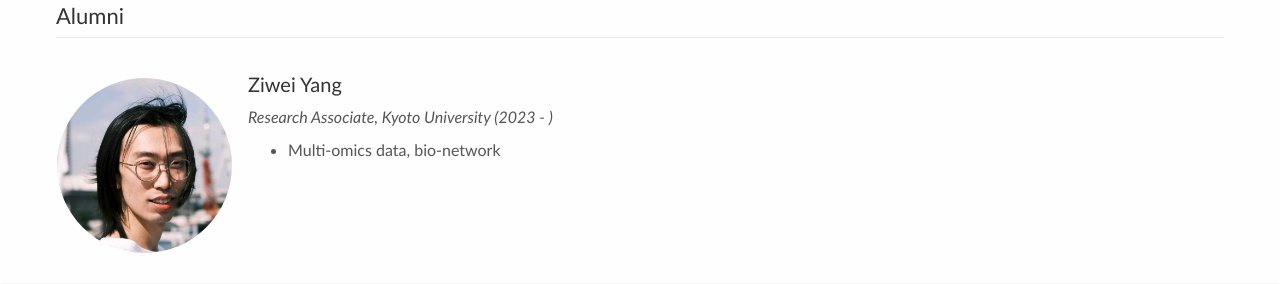
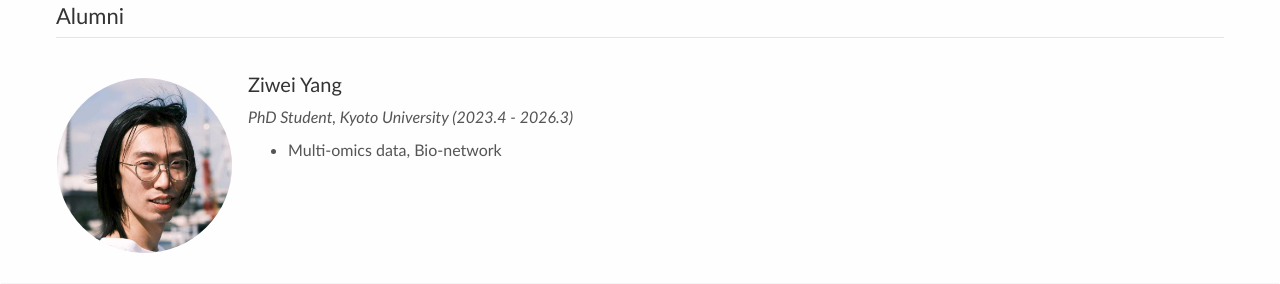
Before and after one commit to zhengchen3/zhengchen3.github.io, a Jekyll site: the page built from _pages/team.md, in a window 1280 px wide and 900 px high, scrolled down 577 px. Shown: the part 545-829 px from the top of the window. Built offline with Jekyll 4.4.1, drawn with Linux system fonts in a browser that asks for light colours; nearby versions of some CDN libraries.

```diff
--- a/_pages/team.md
+++ b/_pages/team.md
@@ -124,9 +124,9 @@ style="float:left; margin-right:16px; width:175px; height:175px; border-radius:5
 <div class="col-sm-6 clearfix">
   <img src="{{ site.url }}{{ site.baseurl }}/images/teampic/ziwei.jpg" alt="Ziwei Yang" style="float:left; margin-right:16px; width:175px; height:175px; border-radius:50%; object-fit:cover;" />
   <h4>Ziwei Yang</h4>
-  <i>Research Associate, Kyoto University (2023 - )</i>
+  <i>PhD Student, Kyoto University (2023.4 - 2026.3)</i>
   <ul style="overflow: hidden">
-    <li>Multi-omics data, bio-network</li>
+    <li>Multi-omics data, Bio-network</li>
   </ul>
 </div>
 </div>
```
